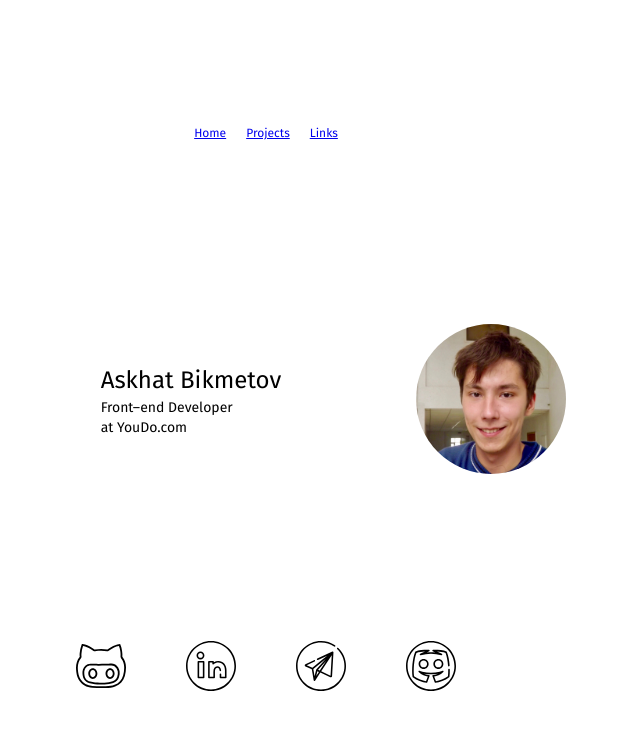
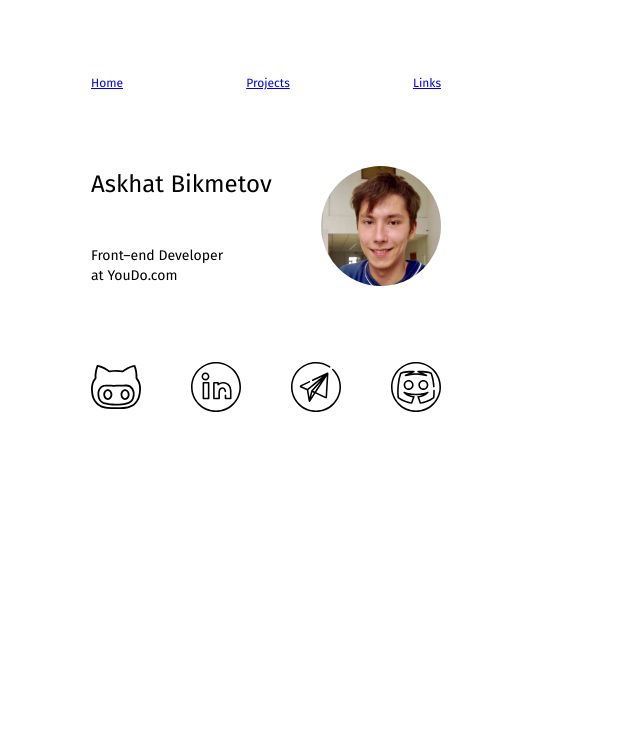
Before and after one commit to askhat/homepage, a Nuxt app: page / in a window 1280 px wide. Shown: the top 730 px of the page, without its empty margins (374-1014 px from the left). Built offline with nearby package versions, Linux system fonts and the light colour scheme.

Commit message:
refactor: move to flexbox

```diff
--- /dev/null
+++ b/assets/flex.css
@@ -0,0 +1,11 @@
+.flex {
+  display: flex;
+  justify-content: space-between;
+}
+.flex.row {
+  flex-direction: row;
+}
+
+.flex.column {
+  flex-direction: column;
+}
--- /dev/null
+++ b/assets/flow.css
@@ -0,0 +1,24 @@
+:root {
+  --max-width: 414px;
+  --y-unit: calc(768px / 10);
+  --min-width: 320px;
+  --x-unit: calc(320px / 10);
+}
+
+.container {
+  margin: 0 auto;
+  min-width: var(--min-width);
+  padding-top: var(--y-unit);
+}
+
+.row {
+  margin-right: var(--x-unit);
+  margin-left: var(--x-unit);
+  padding-bottom: var(--y-unit);
+}
+
+@media only screen and (min-width: 414px) {
+  .container {
+    max-width: var(--max-width);
+  }
+}
--- a/components/VCard/index.vue
+++ b/components/VCard/index.vue
@@ -1,11 +1,9 @@
 <template lang="pug">
-.card
-  .info
-    .name
-      slot(name="header")
-    .title
-      slot(name="lead")
-  .photo
+.flex.row
+  main.flex.column(v-if="hasInfo")
+    slot(name="header")
+    slot(name="lead")
+  aside.flex.column(v-if="hasImage")
     slot(name="image")
 </template>
 
@@ -15,21 +13,25 @@ export default {
     br (str) {
       return str.replace(/\s/, '<br>')
     }
+  },
+  computed: {
+    hasInfo () {
+      return this.$slots.header || this.$slots.lead
+    },
+    hasImage () {
+      return this.$slots.image
+    }
   }
 }
 </script>
 
 <style scoped>
-.card {
-  display: grid;
-  grid-template-columns: 3fr 1fr;
+main {
+  max-height: 120px;
 }
-.info, .photo {
-  place-self: center;
-}
-.photo > * {
+img {
+  max-width: 120px;
+  max-height: 120px;
   border-radius: 50%;
-  max-width: 150px;
-  max-height: 150px;
 }
 </style>
--- a/components/VList/index.vue
+++ b/components/VList/index.vue
@@ -1,24 +1,19 @@
 <script>
 export default {
   props: {
-    horizontal: { type: Boolean, default: false }
+    flexDirection: {
+      type: String,
+      default: 'column',
+      validator: val => val === 'column' || val === 'row'
+    }
   },
   render (h) {
-    return h('ul', { style: {
-      'grid-auto-flow': this.horizontal ? 'column' : 'row'
+    return h('ul', { class: {
+      flex: true,
+      [this.flexDirection]: true
     }}, this.$slots.default.map(el => {
       if (el.tag) return h('li', {}, [el])
     }))
   }
 }
 </script>
-
-
-<style scoped>
-ul {
-  display: grid;
-}
-li {
-  margin: 30px;
-}
-</style>
--- a/components/VNavbar/index.vue
+++ /dev/null
@@ -1,20 +0,0 @@
-<script>
-export default {
-  render (h) {
-    return h('ul', {}, this.$slots.default.map(el => {
-      if (el.tag) return h('li', {}, [el])
-    }))
-  }
-}
-</script>
-
-
-<style scoped>
-ul {
-  margin: 30px -10px;
-  display: inline-flex;
-}
-li {
-  margin: 10px;
-}
-</style>
--- a/nuxt.config.js
+++ b/nuxt.config.js
@@ -13,6 +13,8 @@ module.exports = {
     ]
   },
   css: [
+    '@/assets/flow.css',
+    '@/assets/flex.css',
     '@/assets/typography.css'
   ],
   loading: { color: '#3B8070' },
--- a/pages/index.vue
+++ b/pages/index.vue
@@ -1,17 +1,17 @@
 <template lang="pug">
 .container
   nav
-    v-navbar.menu
+    v-list(flex-direction="row")
       nuxt-link(to="/", exact) Home
       nuxt-link(to="/projects") Projects
       nuxt-link(to="/links") Links
-  main
+  article
     v-card
       h1(slot="header") Askhat Bikmetov
-      h2(slot="lead") Front–end Developer<br>at YouDo.com
+      h2(slot="lead") Front–end Developer<br>at&nbsp;YouDo.com
       img(slot="image", src="/askhat-bikmetov-photo.jpg")
   footer
-    v-list.contacts(horizontal)
+    v-list(flex-direction="row")
       v-icon(small, name="github", link="https://github.com/askhat")
       v-icon(small, name="linkedin", link="https://www.linkedin.com/in/askhat-bikmetov-35031aa8/")
       v-icon(small, name="telegram", link="https://t.me/askhatbik")
@@ -19,30 +19,15 @@
 </template>
 
 <script>
-import VNavbar from '~/components/VNavbar'
 import VCard from '~/components/VCard'
 import VList from '~/components/VList'
 import VIcon from '~/components/VIcon'
 
 export default {
   components: {
-    VNavbar,
     VCard,
     VList,
     VIcon
   }
 }
 </script>
-
-<style scoped>
-.container {
-  display: grid;
-  height: 100vh;
-  grid-template-columns: 1fr;
-  grid-template-rows: 1fr 1fr 1fr;
-  grid-template-areas: "." "." ".";
-}
-nav, main, footer {
-  place-self: center;
-}
-</style>
```
